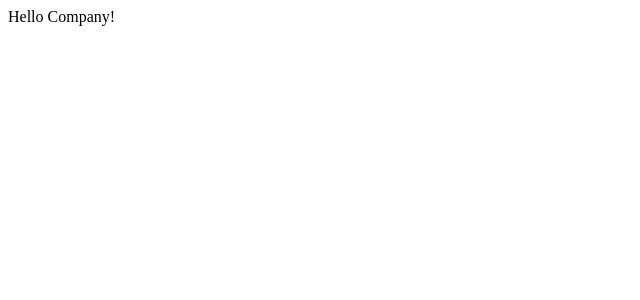
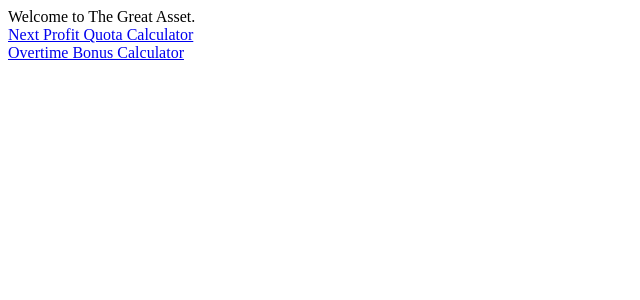
Before and after one commit to nhaar/the-great-asset, a React (Create React App) app: page / in a window 1280 px wide. Shown: the top 300 px of the page, without its empty margins (0-640 px from the left). Built offline with nearby package versions, Linux system fonts and the light colour scheme.

Commit message:
add links to the main page

```diff
--- a/src/App.tsx
+++ b/src/App.tsx
@@ -11,9 +11,19 @@ export default function App (): JSX.Element {
   } else if (page === 'o') {
     return <OvertimeCalculator />
   }
+
   return (
     <div>
-      Hello Company!
+      <div>
+        Welcome to The Great Asset.
+
+      </div>
+      <div>
+        <a href='/?p=q'>Next Profit Quota Calculator</a>
+      </div>
+      <div>
+        <a href='/?p=o'>Overtime Bonus Calculator</a>
+      </div>
     </div>
   )
 }
```
